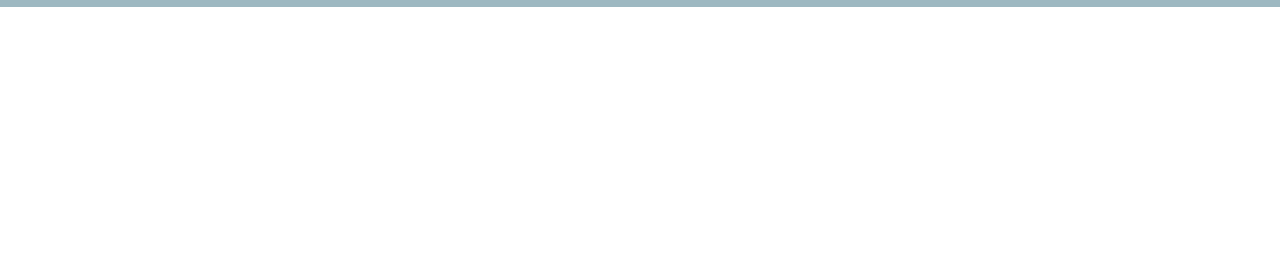
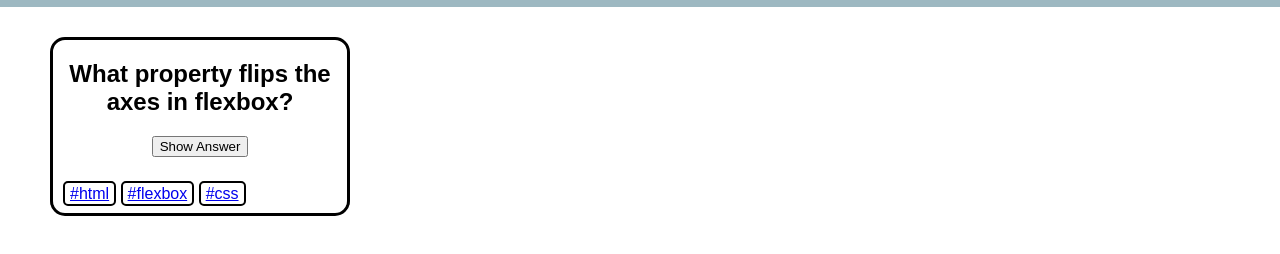
Before and after one commit to augustinanders/2023_02_13_quiz-app, a plain HTML site: page index.html in a window 1280 px wide. Shown: the part 50-304 px from the top of the page. Drawn offline with Linux system fonts and the light colour scheme.

Commit message:
add main and first card

```diff
--- a/css/styles.css
+++ b/css/styles.css
@@ -14,3 +14,25 @@ header {
 header > h1 {
   margin: 0;
 }
+.card {
+  border: 3px solid black;
+  border-radius: 15px;
+  display: flex;
+  align-items: center;
+  flex-direction: column;
+  margin-left: min(50px, 10%);
+  margin-right: min(50px, 10%);
+  margin-top: 30px;
+  margin-bottom: 30px;
+  max-width: 300px;
+  text-align: center;
+}
+.hashtags {
+  align-self: flex-start;
+  margin: 10px;
+}
+.hashtags > a {
+  border: 2px solid black;
+  border-radius: 5px;
+  padding: 2px 5px;
+}
--- a/index.html
+++ b/index.html
@@ -12,5 +12,26 @@
     <header>
       <h1>Quiz App</h1>
     </header>
+    <main>
+      <article class="card">
+        <h2>What property flips the axes in flexbox?</h2>
+        <button>Show Answer</button>
+        <br />
+        <section class="hashtags">
+          <a
+            href="https://developer.mozilla.org/en-US/docs/Web/HTML?retiredLocale=de"
+            >#html</a
+          >
+          <a
+            href="https://developer.mozilla.org/en-US/docs/Web/CSS/CSS_Flexible_Box_Layout/Basic_Concepts_of_Flexbox"
+            >#flexbox</a
+          >
+          <a
+            href="https://developer.mozilla.org/en-US/docs/Web/CSS?retiredLocale=de"
+            >#css</a
+          >
+        </section>
+      </article>
+    </main>
   </body>
 </html>
```
